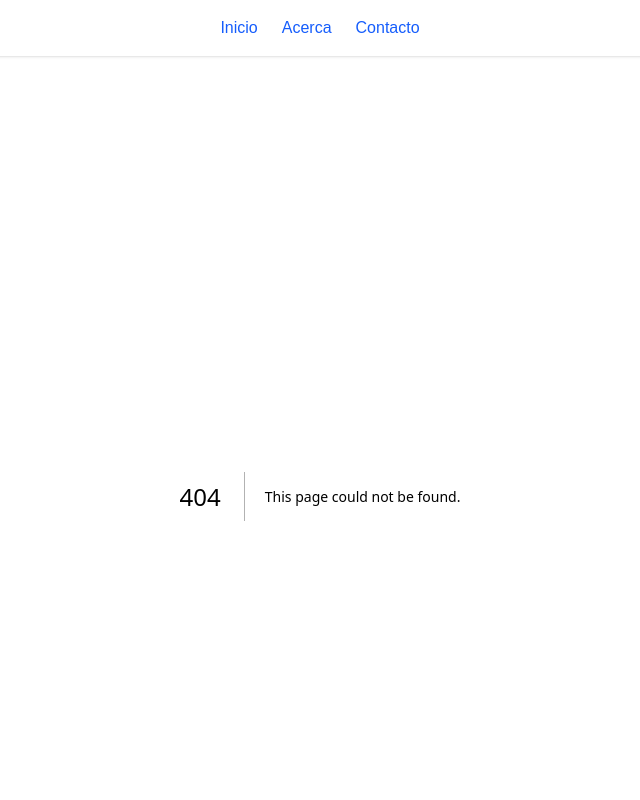
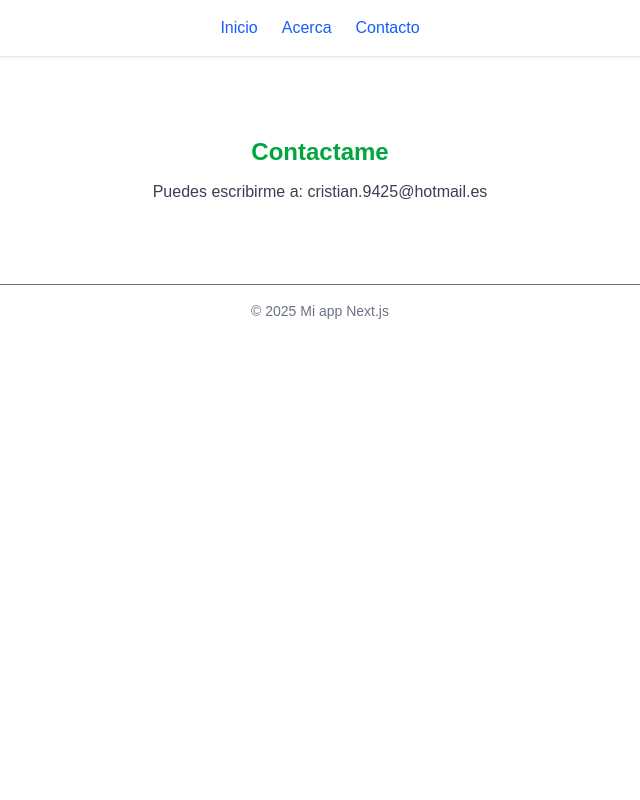
Before and after one commit to Toxuey/mi-primer-nextjs, a Next.js app: page /contact in a window 1280 px wide. Before the commit this address had no page. Shown: the top 800 px of the page, without its empty margins (320-960 px from the left). Built offline with nearby package versions, Linux system fonts and the light colour scheme.

Commit message:
Contact creado, carpeta y codigo

```diff
--- a/app/about/page.tsx
+++ b/app/about/page.tsx
@@ -1,4 +1,4 @@
-export default function ContactPage (){
+export default function AboutPage (){
     return(
         <main className="p-10 text-center">
             <h1 className="text-2xl font-semibold text-purple-600">
--- /dev/null
+++ b/app/contact/page.tsx
@@ -0,0 +1,12 @@
+export default function ContactPage () {
+    return(
+<main className="p-10 text-center">
+    <h1 className="text-2xl font-semibold text-green-600">
+        Contactame
+    </h1>
+    <p className="mt-3 text-gray-700">
+        Puedes escribirme a: cristian.9425@hotmail.es
+    </p>
+</main>
+    );
+}
```
